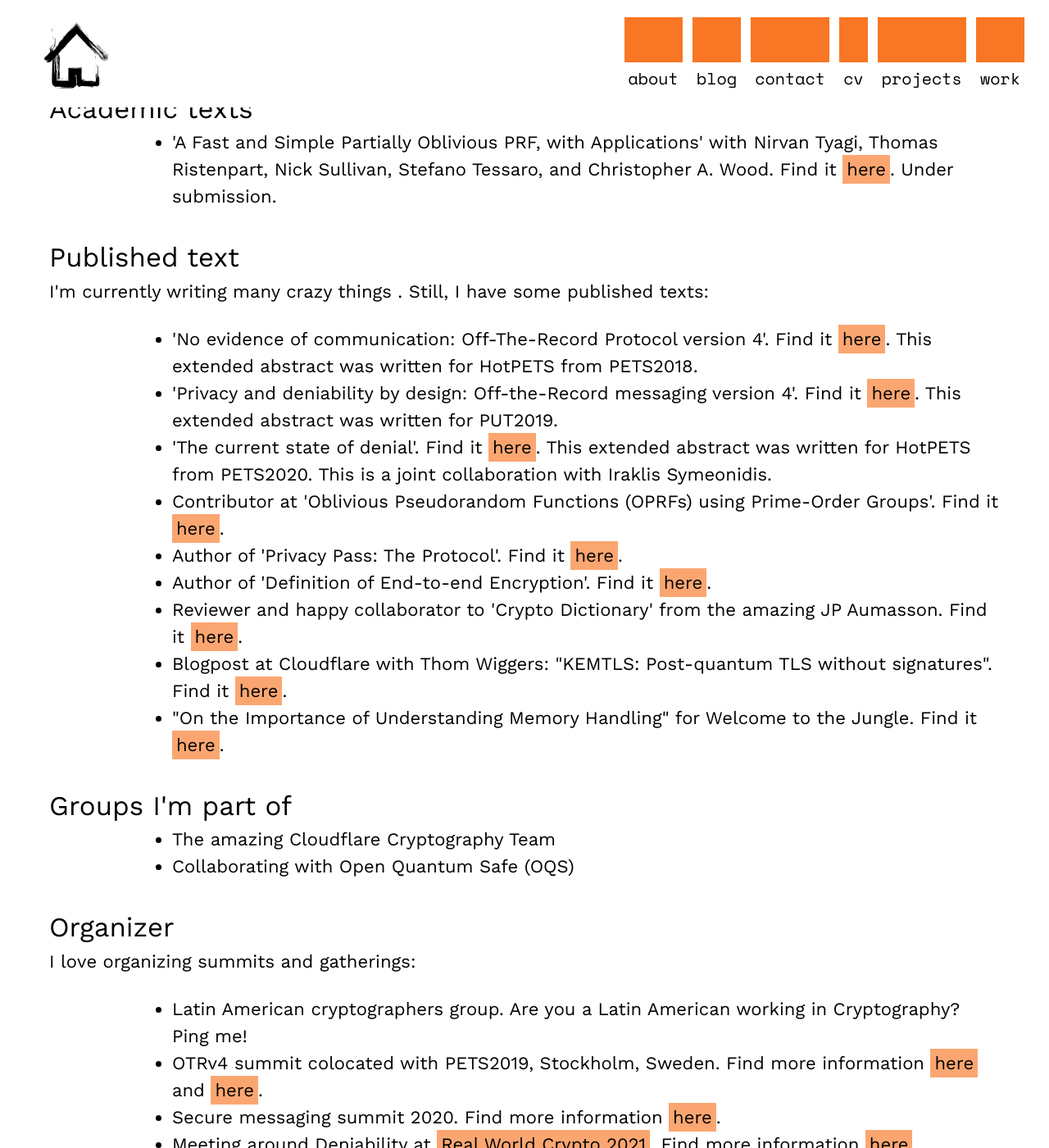
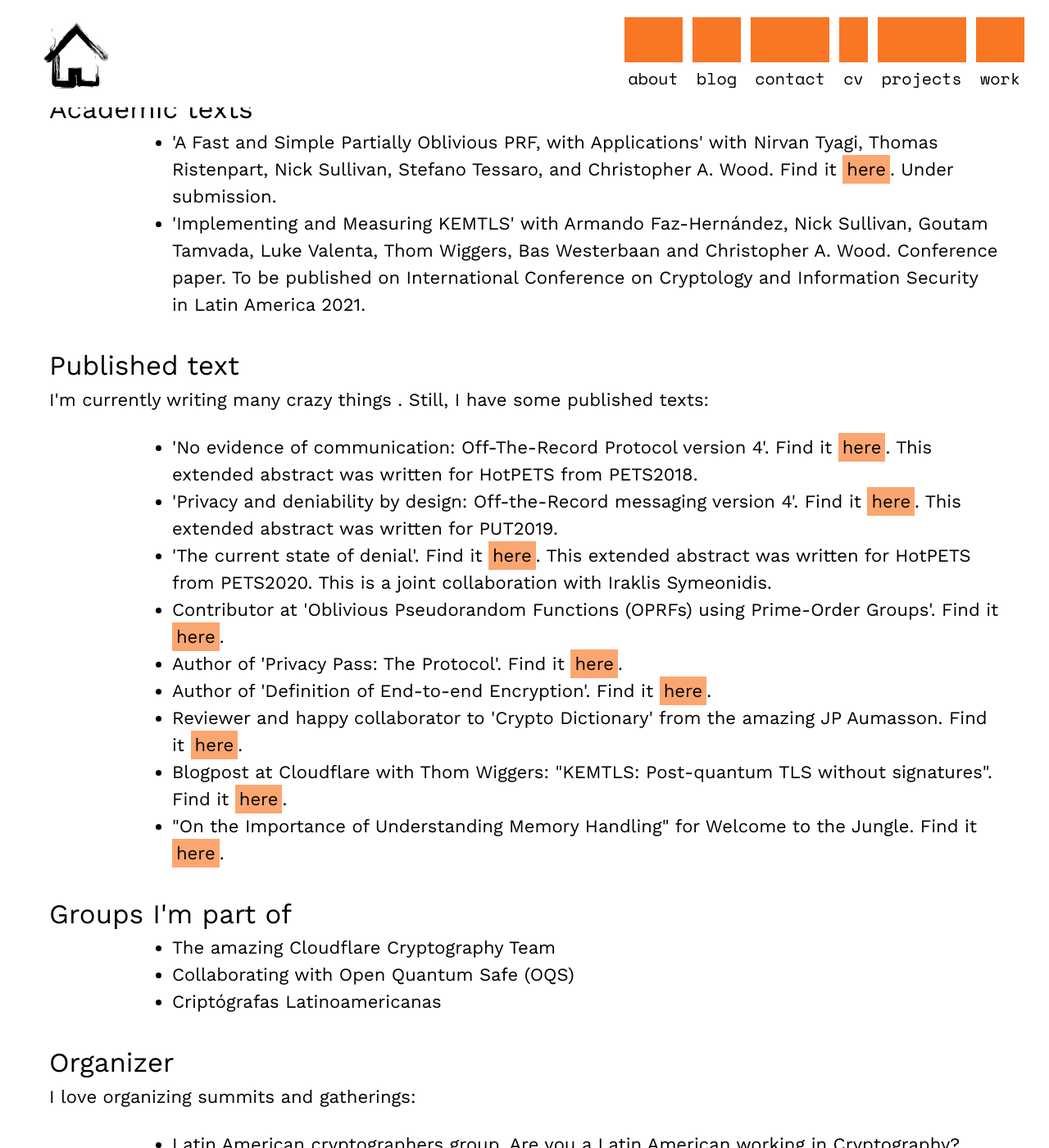
Before and after one commit to claucece/claucece.github.io, a Jekyll site: the page built from work.html, in a window 1280 px wide and 1400 px high, scrolled down 319 px. Shown: the whole window at 82% size. Built offline with Jekyll 4.4.1, drawn with Linux system fonts in a browser that asks for light colours; some of the changed text lies outside the part shown.

Commit message:
Other stuff to be added

```diff
--- a/work.html
+++ b/work.html
@@ -13,6 +13,7 @@ tags: menu
     <h2>Academic texts</h2>
     <ul class="centered-list">
       <li>'A Fast and Simple Partially Oblivious PRF, with Applications' with Nirvan Tyagi, Thomas Ristenpart, Nick Sullivan, Stefano Tessaro, and Christopher A. Wood. Find it <a href="https://eprint.iacr.org/2021/864.pdf" target="_blank">here</a>. Under submission.</li>
+      <li>'Implementing and Measuring KEMTLS' with Armando Faz-Hernández, Nick Sullivan, Goutam Tamvada, Luke Valenta, Thom Wiggers, Bas Westerbaan and Christopher A. Wood. Conference paper. To be published on International Conference on Cryptology and Information Security in Latin America 2021.</li>
 		</ul>
 		<br>
 
@@ -35,6 +36,7 @@ tags: menu
     <ul class="centered-list">
       <li>The amazing Cloudflare Cryptography Team</li>
       <li>Collaborating with Open Quantum Safe (OQS)</li>
+      <li>Criptógrafas Latinoamericanas</li>
 		</ul>
 		<br>
 
```
Also changed, not shown: other parts of work.html (+1 -1 lines).
